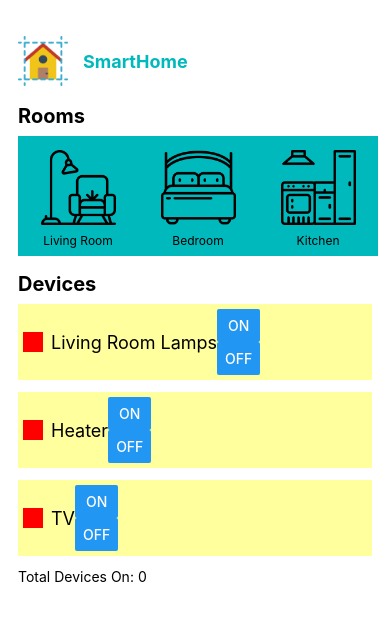
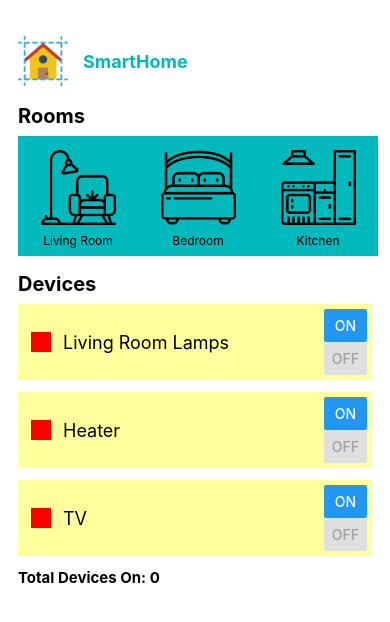
Before and after one commit to dondestefano/hybrid_lesson_two, a React Native app: screen / in a window 390 px wide. Shown: the top 622 px of the page. Built offline with nearby package versions, Linux system fonts and the light colour scheme.

Commit message:
Adds last design elements to devices.

```diff
--- a/Devices.js
+++ b/Devices.js
@@ -20,20 +20,21 @@ const Device = (props) => {
         setOnDisabled(false)
         setOffDisabled(true)
         props.updateData(prevCount => prevCount - 1)
-        console.log("on is", onDisabled)
-        console.log("off is", offDisabled)
     }
 
     return (
     <View style = {styles.deviceContainer}>
-        <View style={{...styles.statusBox, backgroundColor: backgroundColor}}/>
+        <View style = {styles.indicatorContainer}>
+            <View style={{...styles.statusBox, backgroundColor: backgroundColor}}/>
 
-        <Text style={ styles.deviceText }>{props.title}</Text>
+            <Text style={ styles.deviceText }>{props.title}</Text>
+        </View>
+
 
         <View style={{...styles.buttonContainer}}>
-            <Button title="On" disable={onDisabled} onPress={()=> {on() }
+            <Button title="On" disabled={onDisabled} onPress={()=> {on() }
             }/>
-            <Button title="Off" disable={offDisabled} onPress={()=> {off() }
+            <Button title="Off" disabled={offDisabled} onPress={()=> {off() }
             }
             />
         </View>
@@ -42,14 +43,14 @@ const Device = (props) => {
 }
 
 export default function Devices() {
-    const [devicesOn, updateDevicesOn] = useState(0)
+    const [devicesOn, updateDevices] = useState(0)
     return (
     <View style={{width: "100%"}}>
         <Text style={styles.text}>Devices</Text>
-        <Device title = "Living Room Lamps" updateData = {updateDevicesOn}></Device>
-        <Device title = "Heater" updateData = {updateDevicesOn}></Device>
-        <Device title = "TV" updateData = {updateDevicesOn}></Device>
-        <Text fontWeight="bold">Total Devices On: {devicesOn}</Text>
+        <Device title = "Living Room Lamps" updateData = {updateDevices}></Device>
+        <Device title = "Heater" updateData = {updateDevices}></Device>
+        <Device title = "TV" updateData = {updateDevices}></Device>
+        <Text style={{fontWeight: "bold", fontSize: 15}} fontWeight= "bold" fontWeight="25">Total Devices On: {devicesOn}</Text>
     </View>
     );
   }
@@ -67,6 +68,7 @@ export default function Devices() {
         fontSize: 20,
         fontWeight: "bold",
         marginVertical: 8,
+        flexGrow: 1
     },
 
     deviceText: {
@@ -81,17 +83,24 @@ export default function Devices() {
         padding: 5,
         alignItems: "center",
         marginBottom: 12,
-        justifyContent: "flex-start"
+        justifyContent: "space-between"
     },
 
     statusBox: {
         width: 20,
         height: 20,
-        marginEnd: 8
+        marginEnd: 12
+    },
+
+    indicatorContainer: {
+        flexDirection: "row",
+        alignItems: "center",
+        padding: 8
+
     },
 
     buttonContainer: {
         flexDirection: "column",
-        alignSelf: "center"
+        alignSelf: "flex-end",
     }
   });
```
